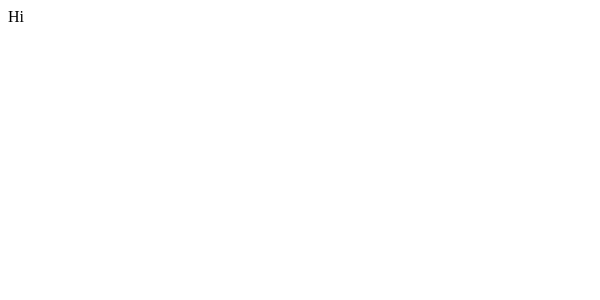
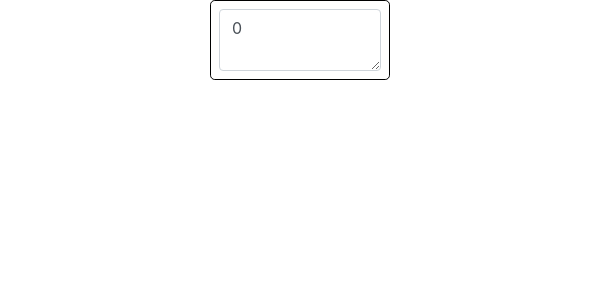
Before and after one commit to fa-901/react-calc, a React (Create React App) app: page / in a window 600 px wide. Shown: the top 300 px of the page. Built offline with nearby package versions, Linux system fonts and the light colour scheme.

Commit message:
added new packages & output display
bootstrap & jquery afdded

```diff
--- a/package.json
+++ b/package.json
@@ -6,6 +6,8 @@
     "@testing-library/jest-dom": "^4.2.4",
     "@testing-library/react": "^9.3.2",
     "@testing-library/user-event": "^7.1.2",
+    "bootstrap": "^4.4.1",
+    "jquery": "^3.4.1",
     "react": "^16.12.0",
     "react-dom": "^16.12.0",
     "react-router": "^5.1.2",
--- a/src/App.js
+++ b/src/App.js
@@ -1,13 +1,19 @@
 import React, { Component } from 'react';
 
 class App extends Component {
-	constructor(props){
+	constructor(props) {
 		super(props);
+		this.state = {
+			output: '0',
+		}
 	}
 	render() {
+		let { output } = this.state;
 		return (
-			<div>
-				Hi
+			<div className='calc-box container p-2'>
+				<textarea rows={2} className={`form-control`}>
+					{output}
+				</textarea>
 			</div>
 		);
 	}
--- /dev/null
+++ b/src/css/style.css
@@ -0,0 +1,19 @@
+@media only screen and (max-width: 600px) {
+    .calc-box{
+        width: 100%;
+        border: 1px solid black;
+        border-radius: 0.3em;
+    }
+}
+
+@media only screen and (min-width: 600px) {
+    .calc-box{
+        width: 30%;
+        border: 1px solid black;
+        border-radius: 0.3em;
+    }
+}
+
+.button1{
+
+}
--- a/src/index.js
+++ b/src/index.js
@@ -2,6 +2,8 @@ import React from 'react';
 import ReactDOM from 'react-dom';
 import App from './App';
 import * as serviceWorker from './serviceWorker';
+import 'bootstrap/dist/css/bootstrap.css';
+import './css/style.css'
 
 ReactDOM.render(<App />, document.getElementById('root'));
 
```
Also changed, not shown: 1 other file (tests, documents, lock files or other folders).
